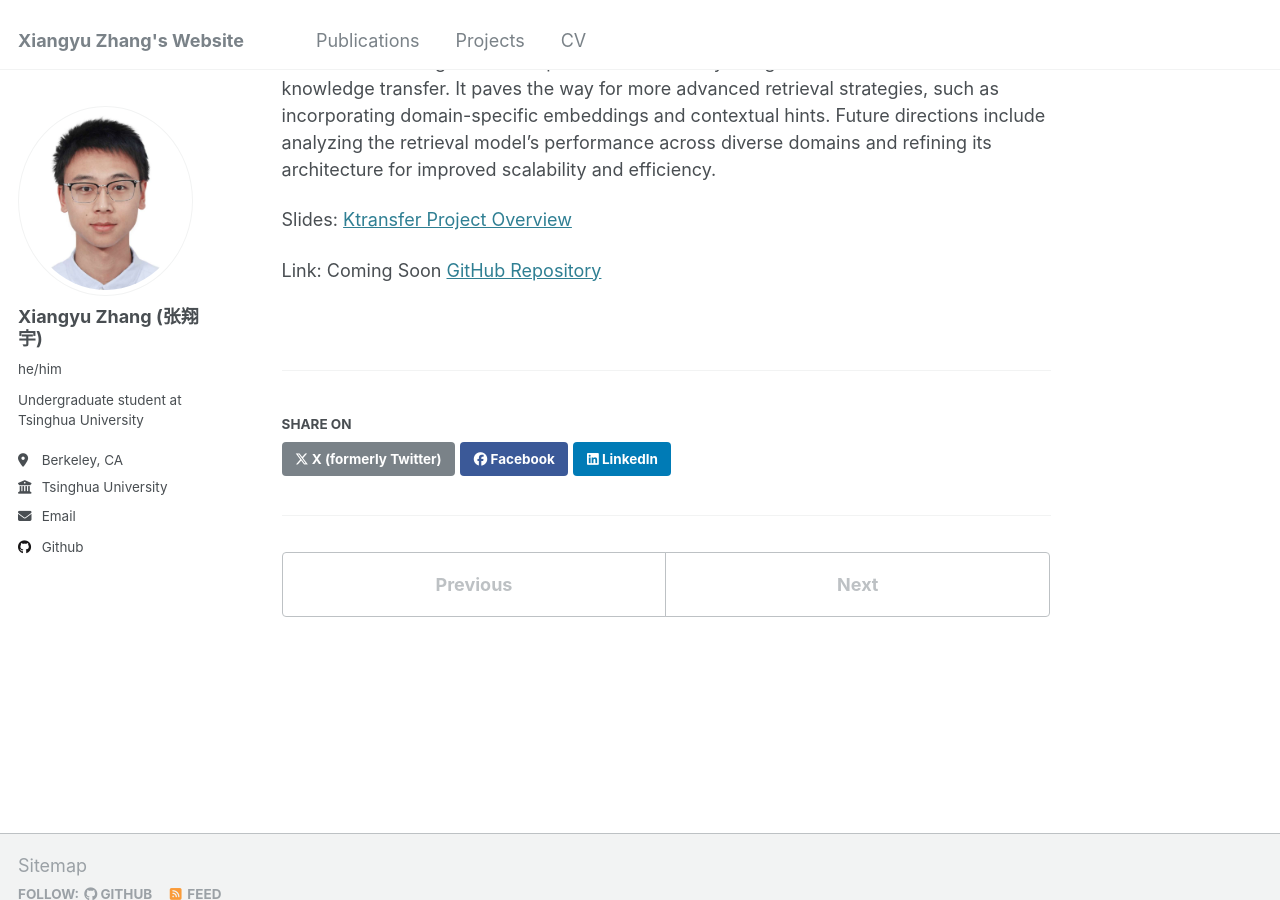
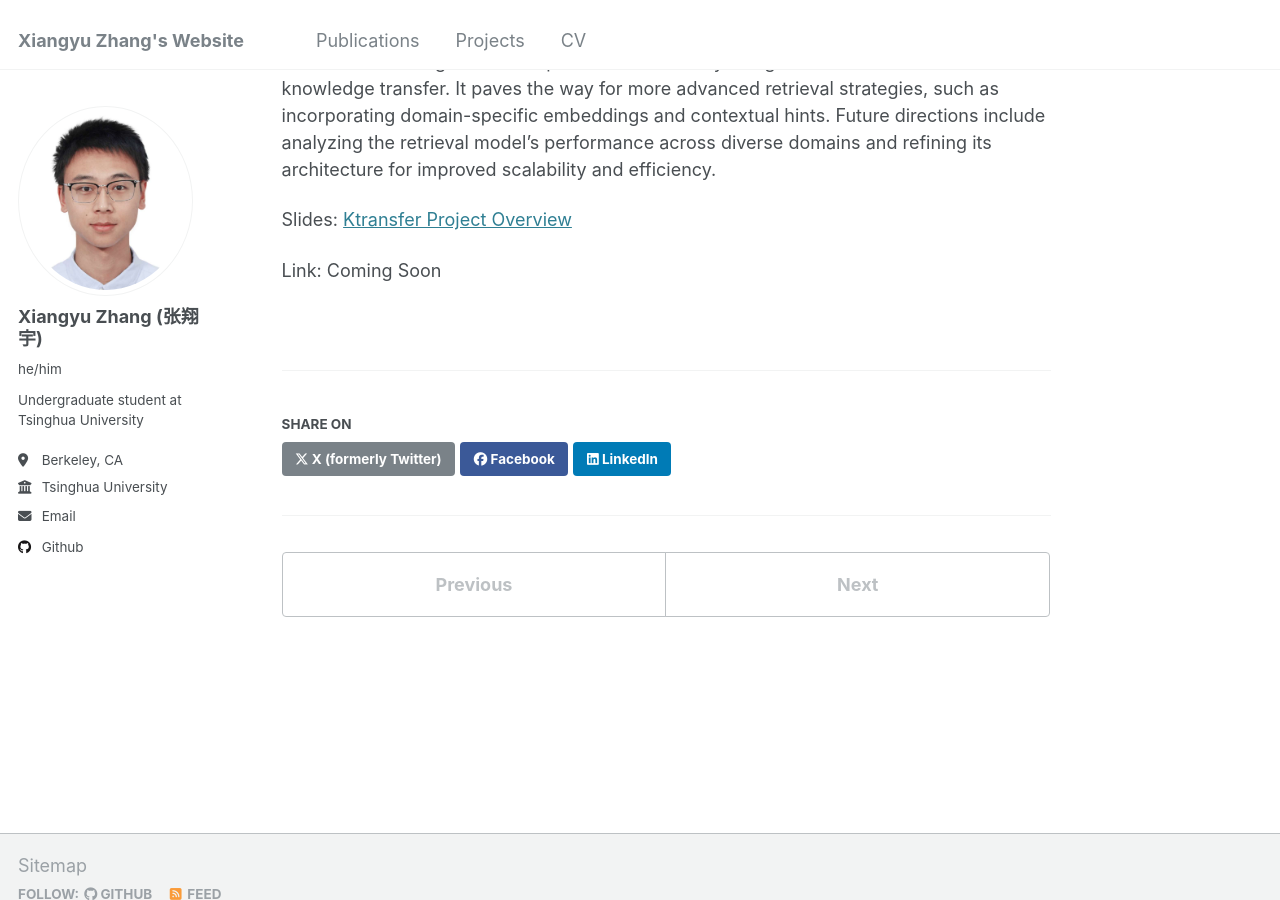
Before and after one commit to Painkillerzzz/xiangyu_zhang.github.io, a Jekyll site: the page built from _projects/Ktransfer.md, in a window 1280 px wide and 900 px high, scrolled down 631 px. Built offline with Jekyll 4.4.1, drawn with Linux system fonts in a browser that asks for light colours.

Commit message:
Update Ktransfer.md

```diff
--- a/_projects/Ktransfer.md
+++ b/_projects/Ktransfer.md
@@ -15,4 +15,3 @@ This work sheds light on the importance of carefully designed retrievers for cro
 Slides: [Ktransfer Project Overview](/files/projects/Ktransfer_Project_Presentation.pdf)
 
 Link: Coming Soon
-[GitHub Repository](https://github.com/ljr040929/jittor-I_do_not_play_Honkai_StarRail-2)
```
